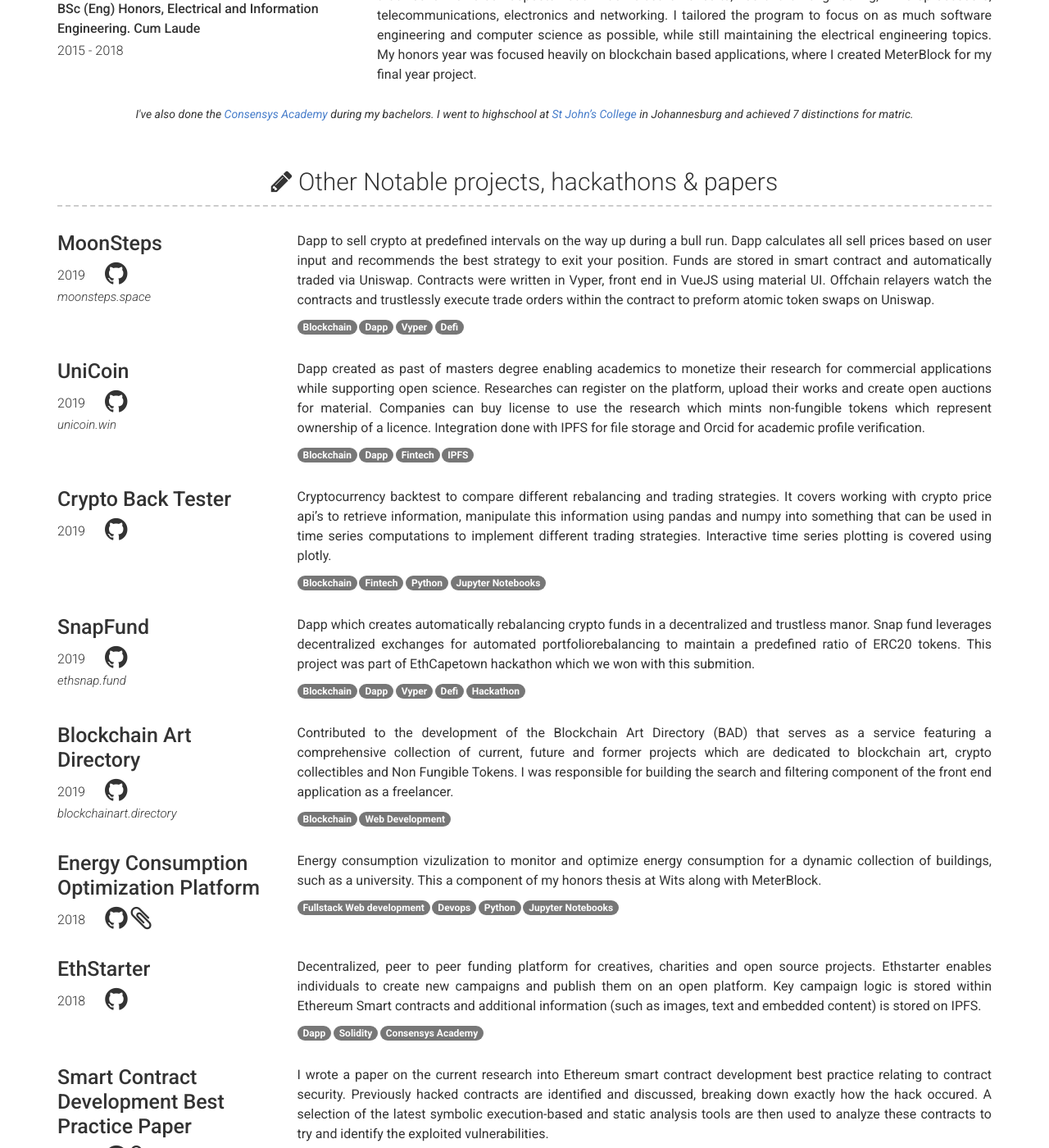
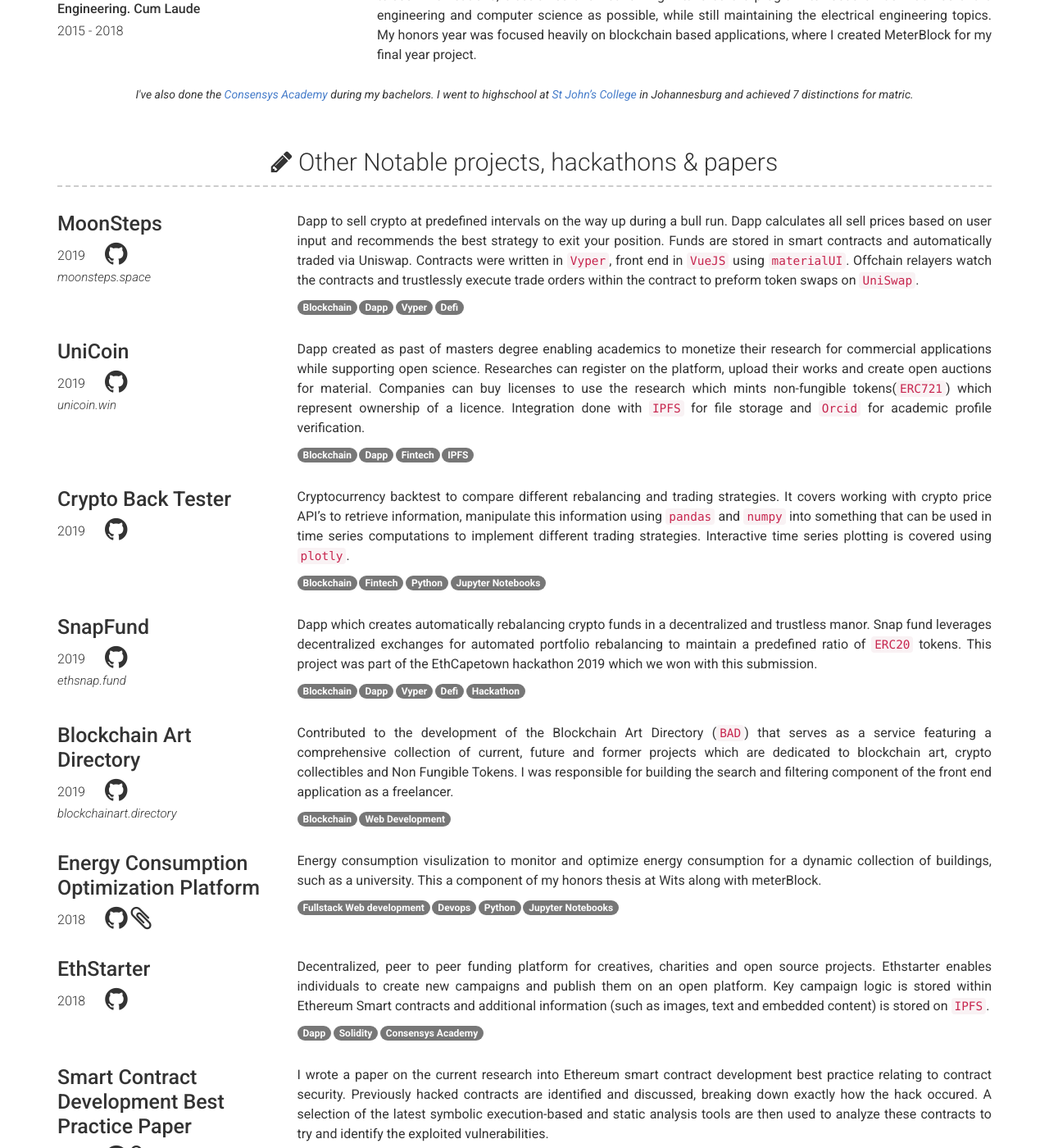
Before and after one commit to chrismaree/PersonalWebsite, a Jekyll site: the page built from index.md, in a window 1280 px wide and 1400 px high, scrolled down 2056 px. Shown: the whole window at 82% size. Built offline with Jekyll 4.4.1, drawn with Linux system fonts in a browser that asks for light colours; some of the changed text lies outside the part shown.

Commit message:
Fixed typos and added code hightlighting

```diff
--- a/_config.yml
+++ b/_config.yml
@@ -20,7 +20,7 @@
 about_content: | # this will include new lines to allow paragraphs
   Hi 👋! I'm Chris and I am a full stack developer with interests in blockchain technology and decentralized finance. I've been involved in a bunch of different opensourced projects and startups, you can check them out below.
 
-  During my bachelors in electrical engineering I discovered blockchain and cryptocurrencies and was immediately sold on the potential they have to radically transform our society. When I started exploring the DeFi space I realized just how important it is to understand the fundamental economics and financial markets of the traditional world inorder to build a better decentralized financial system. To this end I'm currently doing my masters in financial technology which covers a wide range of relevant fields like blockchain, datascience, software engineering and financial markets topics.
+  During my bachelors in Electrical Engineering I re-discovered blockchain and cryptocurrencies and was immediately sold on the potential they have to radically transform our society. When I started exploring the DeFi space I realized just how important it is to understand the fundamental economics and financial markets of the traditional world in order to build a better decentralized financial system. To this end I'm currently doing my Masters in Financial Technology which covers a wide range of relevant fields like blockchain, datascience, software engineering and financial markets topics.
 
   I see blockchain as a technology that empowers people for the first time to challenge the power structures that define our society at a protocol level.
 
--- a/_data/education.yml
+++ b/_data/education.yml
@@ -3,7 +3,7 @@
   dates: 2019
   qualification: MPhil Masters In Data Science, specializing in Financial Technology
   description: |
-    The Master's in Fintech offered at UCT is a new, innovative degree covering he technology behind modern financial innovation and big data analysis through in-depth training in machine learning, software design, and distributed ledger technologies. he degree combines technology with an understanding of financial markets and is designed to foster entrepreneurship. During the program we collaborate closely with fintech start-ups and the financial services industry.
+    The Master's in Fintech offered at UCT is a new, innovative degree covering the technology behind modern financial innovation and big data analysis through in-depth training in machine learning, software design, and distributed ledger technologies. The degree combines technology with an understanding of financial markets and is designed to foster entrepreneurship. During the program we collaborate closely with fintech start-ups and the financial services industry.
 - name: University Of Witwatersrand
   dates: 2015 - 2018
   qualification: BSc (Eng) Honors, Electrical and Information Engineering. Cum Laude
--- a/_data/experience.yml
+++ b/_data/experience.yml
@@ -15,7 +15,7 @@
   quote: >
    Registree is a decentralized and cryptographically secure student database and platform that connects students, universities and employers. Registree uses a combination of blockchain and distributed database technology so universities can securely store student data in a way that preserves students privacy and allows third parties to query student data. With Registree's platform, students own their data while universities are the sole creators of data which guarantees that the data obtained from the Registree platform is accurate, verified and authentic.
   description: | # this will include new lines to allow paragraphs
-   I am currently responsible for building out Registree's software architecture, dev ops pile lines, front end, authentication, blockchain infrastructure and self sovereign identity solutions. I am also actively researching the scalability, security and interoperability solutions required to make Registree's ultimate goals a reality.
+   I am currently responsible for building out Registree's software architecture, dev ops pipe lines, front end, authentication, blockchain infrastructure and self sovereign identity solutions. I am also actively researching the scalability, security and interoperability solutions required to make Registree's ultimate goals a reality.
   linkedin: registree
 - company: Ribbon Blockchain
   link: ribbonblockchain.com
@@ -24,7 +24,7 @@
   github: ribbonblockchain
   twitter: RibbonPlatform
   quote: >
-   Ribbon Blockchain is a Public Health Incentives platform that adds a tokenization layer to any national public health system used to channel donated, pledged or sponsored funding for health and wellness related behavioral incentives. Funding is sent directly to patients, community health workers and healthcare practitioners where incentives are used to improve prevention, adherence, quality care delivery and overall population health outcomes. Ribbon Recently received a funding grant from Consensys and is building out its POC in 2019
+   Ribbon Blockchain is a Public Health Incentives platform that adds a tokenization layer to any national public health system used to channel donated, pledged or sponsored funding for health and wellness related behavioral incentives. Funding is sent directly to patients, community health workers and healthcare practitioners where incentives are used to improve prevention, adherence, quality care delivery and overall population health outcomes. Ribbon has received funding from Consensys social impact grants and is building out its POC in 2019
   description: | # this will include new lines to allow paragraphs
    I am current leading the development on the Ribbon platform and responsible for the technology architecture design and implementation. I am leading up the research into implementing scalable micropayments using xDAI as well as USSD based on and off ramps for users. I am also exploring the design of a data marketplace to enable the sale of anonymized medical records using the Ribbon platform.
   linkedin: ribbonblockchain
--- a/_data/otherProjects.yml
+++ b/_data/otherProjects.yml
@@ -4,47 +4,47 @@
   link: moonsteps.space
   github: chrismaree/GainsDapp
   description: |
-    Dapp to sell crypto at predefined intervals on the way up during a bull run. Dapp calculates all sell prices based on user input and recommends the best strategy to exit your position. Funds are stored in smart contract and automatically traded via Uniswap. Contracts were written in Vyper, front end in VueJS using material UI. Offchain relayers watch the contracts and trustlessly execute trade orders within the contract to preform atomic token swaps on Uniswap.
+    Dapp to sell crypto at predefined intervals on the way up during a bull run. Dapp calculates all sell prices based on user input and recommends the best strategy to exit your position. Funds are stored in smart contracts and automatically traded via Uniswap. Contracts were written in `Vyper`, front end in `VueJS` using `materialUI`. Offchain relayers watch the contracts and trustlessly execute trade orders within the contract to preform token swaps on `UniSwap`.
   tags: [Blockchain, Dapp, Vyper, Defi]
 - name: UniCoin
   date: 2019
   link: unicoin.win
   github: unicoinlicences/unicoindapp
   description: |
-    Dapp created as past of masters degree enabling academics to monetize their research for commercial applications while supporting open science. Researches can register on the platform, upload their works and create open auctions for material. Companies can buy license to use the research which mints non-fungible tokens which represent ownership of a licence. Integration done with IPFS for file storage and Orcid for academic profile verification.
+    Dapp created as past of masters degree enabling academics to monetize their research for commercial applications while supporting open science. Researches can register on the platform, upload their works and create open auctions for material. Companies can buy licenses to use the research which mints non-fungible tokens(`ERC721`) which represent ownership of a licence. Integration done with `IPFS` for file storage and `Orcid` for academic profile verification.
   tags: [Blockchain, Dapp, Fintech, IPFS]
 - name: Crypto Back Tester
   date: 2019
   github: chrismaree/CryptoPortfolioTester
   description: |
-    Cryptocurrency backtest to compare different rebalancing and trading strategies. It covers working with crypto price api's to retrieve information, manipulate this information using pandas and numpy into something that can be used in time series computations to implement different trading strategies. Interactive time series plotting is covered using plotly.
+    Cryptocurrency backtest to compare different rebalancing and trading strategies. It covers working with crypto price API's to retrieve information, manipulate this information using `pandas` and `numpy` into something that can be used in time series computations to implement different trading strategies. Interactive time series plotting is covered using `plotly`.
   tags: [Blockchain, Fintech, Python, Jupyter Notebooks]
 - name: SnapFund
   date: 2019
   link: ethsnap.fund
   github: constantiam/snap
   description: |
-    Dapp which creates automatically rebalancing crypto funds in a decentralized and trustless manor. Snap fund leverages decentralized exchanges for automated portfoliorebalancing to maintain a predefined ratio of ERC20 tokens. This project was part of EthCapetown hackathon which we won with this submition.
-  tags: [Blockchain, Dapp, Vyper, Defi, Hackathon ]
+    Dapp which creates automatically rebalancing crypto funds in a decentralized and trustless manor. Snap fund leverages decentralized exchanges for automated portfolio rebalancing to maintain a predefined ratio of `ERC20` tokens. This project was part of the EthCapetown hackathon 2019 which we won with this submission.
+  tags: [Blockchain, Dapp, Vyper, Defi, Hackathon]
 - name: Blockchain Art Directory
   date: 2019
   link: blockchainart.directory
   github: chainythings/BAD
   description: |
-    Contributed to the development of the Blockchain Art Directory (BAD) that serves as a service featuring a comprehensive collection of current, future and former projects which are dedicated to blockchain art, crypto collectibles and Non Fungible Tokens. I was responsible for building the search and filtering component of the front end application as a freelancer.
-  tags: [Blockchain, Web Development ]
+    Contributed to the development of the Blockchain Art Directory (`BAD`) that serves as a service featuring a comprehensive collection of current, future and former projects which are dedicated to blockchain art, crypto collectibles and Non Fungible Tokens. I was responsible for building the search and filtering component of the front end application as a freelancer.
+  tags: [Blockchain, Web Development]
 - name: Energy Consumption Optimization Platform
   date: 2018
   github: chrismaree/Energy-Consumption-Optimization-Management-Platform
   description: |
-    Energy consumption vizulization to monitor and optimize energy consumption for a dynamic collection of buildings, such as a university. This a component of my honors thesis at Wits along with MeterBlock.
+    Energy consumption visulization to monitor and optimize energy consumption for a dynamic collection of buildings, such as a university. This a component of my honors thesis at Wits along with meterBlock.
   tags: [Fullstack Web development, Devops, Python, Jupyter Notebooks]
   report: https://github.com/chrismaree/Energy-Consumption-Optimization-Management-Platform/blob/master/Docs/Report.pdf
 - name: EthStarter
   date: 2018
   github: chrismaree/ethstarter
   description: |
-    Decentralized, peer to peer funding platform for creatives, charities and open source projects. Ethstarter enables individuals to create new campaigns and publish them on an open platform. Key campaign logic is stored within Ethereum Smart contracts and additional information (such as images, text and embedded content) is stored on IPFS.
+    Decentralized, peer to peer funding platform for creatives, charities and open source projects. Ethstarter enables individuals to create new campaigns and publish them on an open platform. Key campaign logic is stored within Ethereum Smart contracts and additional information (such as images, text and embedded content) is stored on `IPFS`.
   tags: { Dapp, Solidity, Consensys Academy }
 - name: Smart Contract Development Best Practice Paper
   date: 2018
@@ -53,21 +53,21 @@
     I wrote a paper on the current research into Ethereum smart contract development best practice relating to contract security. Previously hacked contracts are identified and discussed, breaking down exactly how the hack occured. A selection of the latest symbolic execution-based and static analysis tools are then used to analyze these contracts to try and identify the exploited vulnerabilities.
   tags: { Blockchain, Solidity, Security, Wits }
   report: https://github.com/chrismaree/smart-contract-development-best-practice/blob/master/Smart%20Contract%20Development%20Best%20Practice.pdf
-- name: BlockPoll
+- name: blockPoll
   date: 2018
   github: when-moon/blockPoll
-  tags: [Blockchain, Dapp, Solidity, Hackathon ]
+  tags: [Blockchain, Dapp, Solidity, Hackathon]
   description: |
-    blockPoll is a pseudo-anonymous, online, blockchain-based voting tool, used to facilitate organizational-based proxy voting and polling mechanisms for a wide array of uses. Joint first place winner at Unlock the Block Hackathon 2018.
+    blockPoll is a pseudo-anonymous, online, blockchain-based voting tool, used to facilitate organizational-based proxy voting and polling mechanisms for a wide array of uses. Joint first place winner at Unlock the Block Hackathon in Capetown 2018.
 - name: LunaBound
   date: 2018
   github: BLOCKCHAINGERS/LUNABOUND
-  tags: [Blockchain, Dapp, Solidity, Hackathon ]
+  tags: [Blockchain, Dapp, Solidity, Hackathon]
   description: |
-    Co-owned multisignature staking pool for Ethereum’s proof of stake. Was conceptual before ETH2.0 specks were full defined or fleshed out and explored the possibility of staking pools. My team took second place in the Netherlands Blockchaingers hakathon where we created a mechanism for
+    Co-owned multisignature staking pool for Ethereum’s proof of stake. Was conceptual before ETH2.0 specks were full defined or fleshed out and explored the possibility of staking pools. My team took second place in the Netherlands Blockchaingers hakathon 2018.
 - name: Pango
   date: 2017
   github: PangoProject/PangoSign
-  tags: [Blockchain, Dapp, Solidity ]
+  tags: [Blockchain, Dapp, Solidity]
   description: |
     Started an open-source project providing cryptographically verifiable certificates of authenticity, stored on Ethereum (eg university degrees, on the Blockchain). Was my first intro into Ethereum blockchain, more serious front end development and smart contracts.
--- a/_data/projects.yml
+++ b/_data/projects.yml
@@ -10,7 +10,7 @@
   quote: >
     NFT eCards for greater fun and greater good. All income goes to charities working to promote Internet freedom and environmental rights. Under the hood RadiCards is a platform for creating NFT eCards. Ether or DAI can be attached to the eCards and then sent to friends using trustless claimable links.  All other proceeds go to charity.
   description: | # this will include new lines to allow paragraphs
-    I was one of the founders of the project and helped build out the initial version for Christmas in 2018. Early 2019 we took the project to a new level integrating claimable links and dai for Chinese new year. I lead up the development for this second iteration and was responsible for the smart contracts and front end design and integration.
+    I was one of the founders of the project and helped build out the initial version for Christmas in 2018. Early 2019 we took the project to a new level integrating claimable links and DAI intergration for Chinese New Year 2019. I lead up the development for this second iteration and was responsible for the smart contracts and front end design and integration.
 - name: MeterBlock
   github: https://github.com/chrismaree/meterblock
   report: https://github.com/chrismaree/meterblock/blob/master/Documents/Final%20Report.pdf
@@ -18,4 +18,4 @@
   quote: >
     MeterBlock was a collaborative project that created a decentralised platform to facilitate the governance of electrical energy consumption and production, measured and controlled by smart, blockchain-connected power meters. The goal of the project was to build a prototype device running on the Ethereum blockchain to facilitate this energy exchange governance.
   description: | # this will include new lines to allow paragraphs
-    This project formed part of my dissertation for my honors degree. It won the [SAIEE National Student Paper Competition](https://www.linkedin.com/feed/update/urn:li:activity:6471431887155011584/) SAIEE National Student Paper Competition as well as the most innovative 4th year project amongst all engineering discipline in my graduate class at Wits in 2018.
+    This project formed part of my dissertation for my honors degree. It won the [SAIEE National Student Paper Competition](https://www.linkedin.com/feed/update/urn:li:activity:6471431887155011584/) as well as the most innovative 4th year project amongst all engineering discipline in my graduate class at Wits in 2018.
--- a/_includes/experience.html
+++ b/_includes/experience.html
@@ -62,5 +62,5 @@
   <p class="quote">I've also done internships at <a href="https://www.vatit.com/en/" target="_blank">Vat IT</a>,
     <a href="https://www.entelect.co.za/" target="_blank">Entelect</a> and
     <a href="https://www.saicomvoice.co.za/" target="_blank">Saicom Voice Services</a>
-    as a software engineer while doing my bachelor's in electrical engineering.</p>
+    as a software engineer while doing my Bachelor's in Electrical Engineering.</p>
 </div>
```
Also changed, not shown: 2 other files.
